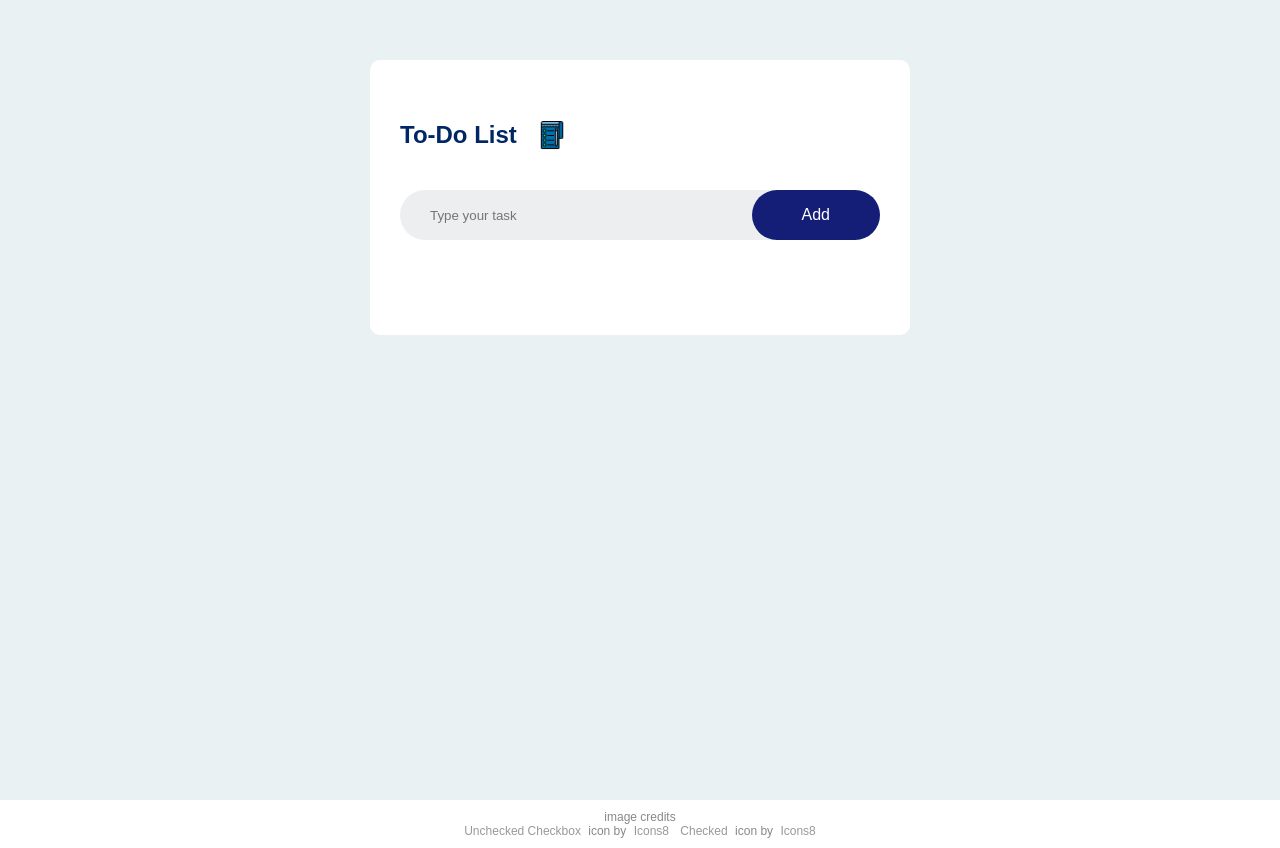
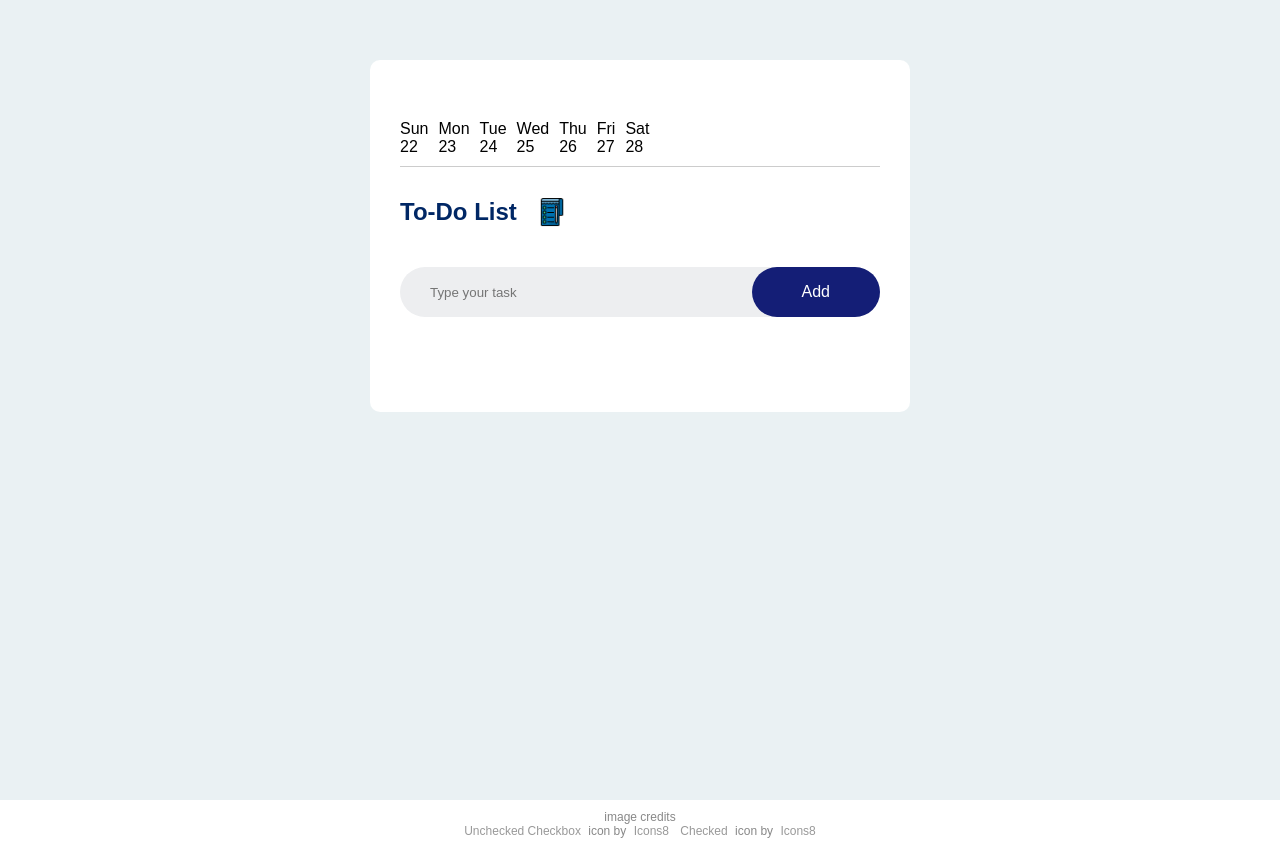
Before and after one commit to neha-cj/ToDoList, a Flask app: page / in a window 1280 px wide. Run offline with Flask 3, Linux system fonts and the light colour scheme; data that the repository does not hold is empty.

Commit message:
added calender ui with dynamic week strip

```diff
--- a/server/app.py
+++ b/server/app.py
@@ -2,6 +2,8 @@ from flask import Flask, request, jsonify, send_from_directory
 from flask_cors import CORS
 from pymongo import MongoClient
 from bson.objectid import ObjectId
+from flask import render_template
+import os
 
 # Connect to MongoDB Atlas
 client = MongoClient("mongodb+srv://cjneha:AwjxIEw0NIzKOeJn@cluster0.5tixr5t.mongodb.net/?retryWrites=true&w=majority&appName=Cluster0")
@@ -9,13 +11,15 @@ db = client["todo_db"]
 tasks_collection = db["tasks"]
 
 # Set up Flask app
-app = Flask(__name__, static_folder='../')
+app = Flask(__name__,
+            static_folder=os.path.join(os.pardir, 'static'),
+            template_folder=os.path.join(os.pardir, 'templates'))
 CORS(app)
 
 # Serve frontend
 @app.route('/')
 def serve_index():
-    return send_from_directory('../', 'index.html')
+    return render_template('index.html')
 
 @app.route('/<path:path>')
 def serve_static(path):
--- /dev/null
+++ b/static/css/calendar.css
@@ -0,0 +1,35 @@
+#week-selector {
+    display: flex;
+    overflow-x: auto;
+    padding: 10px 0;
+    margin: 10px 0;
+    gap: 10px;
+    border-bottom: 1px solid #ccc;
+    scroll-snap-type: x mandatory;
+}
+.day-box {
+    flex: 0 0 auto;
+    min-width: 60px;
+    padding: 10px;
+    text-align: center;
+    background-color: #f3f3f3;
+    border-radius: 10px;
+    cursor: pointer;
+    scroll-snap-align: start;
+    transition: background-color 0.2s ease, color 0.2s ease;
+}
+
+.day-box:hover {
+    background-color: #dcdcdc;
+}
+
+.day-box.selected {
+    background-color: #007bff;
+    color: white;
+    font-weight: bold;
+}
+
+/* Optional: Add a little shadow for nicer UI */
+.day-box {
+    box-shadow: 0 2px 4px rgba(0, 0, 0, 0.1);
+}
--- /dev/null
+++ b/static/js/calendar.js
@@ -0,0 +1,45 @@
+// calendar.js
+const weekContainer = document.getElementById("week-selector");
+const dayNames = ["Sun","Mon","Tue","Wed","Thu","Fri","Sat"];
+let currentISO = null;   // keeps track of what date is selected
+
+function generateWeek() {
+  const today = new Date();
+  const sunday = new Date(today);
+  sunday.setDate(today.getDate() - today.getDay()); // go back to Sunday
+
+  for (let i = 0; i < 7; i++) {
+    const d = new Date(sunday);
+    d.setDate(sunday.getDate() + i);
+
+    const iso = d.toISOString().split("T")[0]; // 2025-06-22
+    const div = document.createElement("div");
+    div.className = "day";
+    if (i === today.getDay()) {
+      div.classList.add("selected");
+      currentISO = iso;
+    }
+
+    div.innerHTML = `
+      <div class="day-name">${dayNames[d.getDay()]}</div>
+      <div class="day-date">${d.getDate()}</div>
+    `;
+
+    div.addEventListener("click", () => {
+      // visual selection
+      document.querySelectorAll(".day").forEach(el => el.classList.remove("selected"));
+      div.classList.add("selected");
+      // remember & reload tasks
+      currentISO = iso;
+      loadTasks(currentISO);   // <-- function lives in script.js
+    });
+
+    weekContainer.appendChild(div);
+  }
+}
+
+// expose today’s date so script.js can use it on first load
+window.addEventListener("DOMContentLoaded", () => {
+  generateWeek();
+  if (currentISO) loadTasks(currentISO);
+});
--- a/index.html
+++ b/templates/index.html
@@ -2,13 +2,21 @@
 <html>
     <head>
         <meta name="viewport" content="width=device-width, initial-scale=1">
-        <link rel="stylesheet" href="style.css">
+        <link rel="stylesheet" href="{{ url_for('static', filename='css/style.css') }}">
+        <link rel="stylesheet" href="{{ url_for('static', filename='css/calendar.css') }}">
         <link rel="stylesheet" href="https://cdnjs.cloudflare.com/ajax/libs/font-awesome/4.7.0/css/font-awesome.min.css">
         <title> To-Do!</title>
     </head>
     <body>
         <div class="container">
             <div class="todo-app">
+                <!-- calendar strip -->
+                <div id="week-selector" class="week-selector"></div>
+
+                <!-- tag pills etc. -->
+                <div id="tag-filter" class="tag-filter">
+                <!-- pills are injected dynamically or hardcoded here -->
+                </div>
                 <h2>To-Do List <img src="images/todolist_icon.png"> </h2>
                 <div class="row">
                     <input type="text" id="input-box" placeholder="Type your task">
@@ -17,7 +25,8 @@
                 <ul id="list-container"></ul>
             </div>
         </div>
-        <script src="script.js"></script>
+        <script src="{{ url_for('static', filename='js/calendar.js') }}"></script>
+        <script src="{{ url_for('static', filename='js/script.js') }}"></script>
     </body>
     <footer>
         <p>image credits</p>
```
Also changed, not shown: static/css/style.css (renamed from style.css), static/images/checked.png (renamed from images/checked.png), static/images/todolist_icon.png (renamed from images/todolist_icon.png), static/images/unchecked.png (renamed from images/unchecked.png), static/js/script.js (renamed from script.js).
